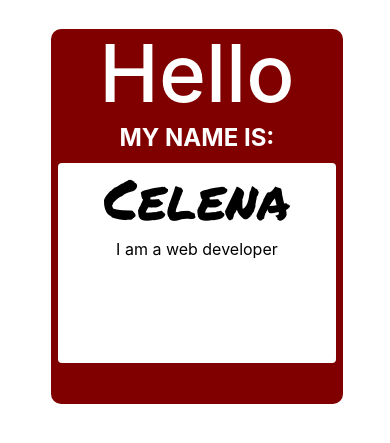
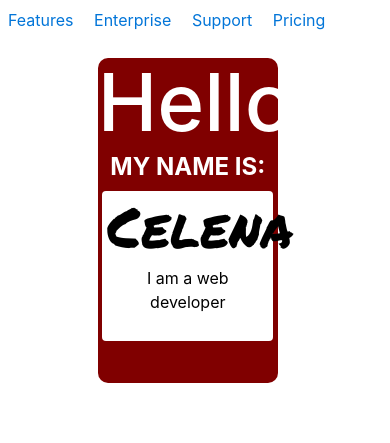
Before and after one commit to chandojo/chandojo.github.io, a PHP site: page / in a window 390 px wide. Shown: the top 443 px of the page. Run offline with PHP 8.4, Linux system fonts and the light colour scheme; some libraries are stand-ins or nearby versions.

Commit message:
edited responsive design

```diff
--- a/index.html
+++ b/index.html
@@ -14,7 +14,16 @@
   <body>
 
       <!-- Header and Card -->
-        <div id="first-section" class="hidden">
+  <div id="nav">
+    <nav class="my-2 my-md-0 mr-md-3">
+        <a class="p-2 text-dark" href="#">Features</a>
+        <a class="p-2 text-dark" href="#">Enterprise</a>
+        <a class="p-2 text-dark" href="#">Support</a>
+        <a class="p-2 text-dark" href="#">Pricing</a>
+      </nav>
+  </div>
+
+    <div class="container">
           <div class="card">
 
             <!--Front side of card-->
@@ -30,9 +39,6 @@
               </div>
           </div>
       </div>
-       <div id="second-section">
-         <h1></h1>
-       </div>
 
 
     <!-- Script loaded at end of page -->
--- a/style.css
+++ b/style.css
@@ -19,8 +19,8 @@ INDEX OF DESIGN:
 
 .card{
   border:none;
-  width: 40%;
-  margin: 0% 30% 5% 30%;
+  width: 50%;
+  margin: auto;
 }
 
 .name{
@@ -63,34 +63,33 @@ INDEX OF DESIGN:
 
 
 /* ----- Responsive design ----- */
-@media only screen and (max-width: 1280px){
-
-
-  .card{
-    width:45%;
-  }
-}
 
 @media only screen and (max-width: 1024px){
   .card{
-    width:55%;
+    width:50%;
     margin: 0% 23%;
+  }
+
+  .name{
+    font-size:6.3em;
   }
 }
 
 @media only screen and (max-width:768px){
   .card{
-    width: 75%;
-    margin: 0% 13%;
+    width: 50%;
+  }
+  .name{
+    font-size:5.4em;
   }
 }
 
 @media only screen and (max-width: 540px){
-  .nametag, .contact{
-    height:375px;
+  .nametag{
+    height:325px;
   }
   .name-box{
-    height:200px;
+    height:150px;
   }
   .name{
     font-size:3.5em;
```
